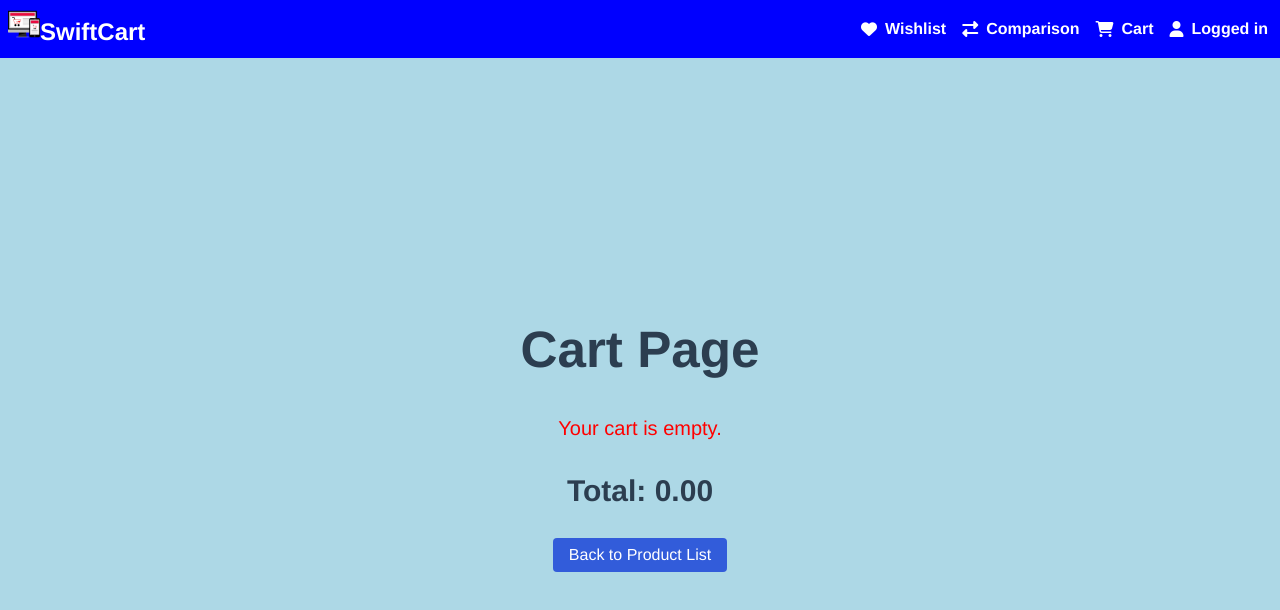
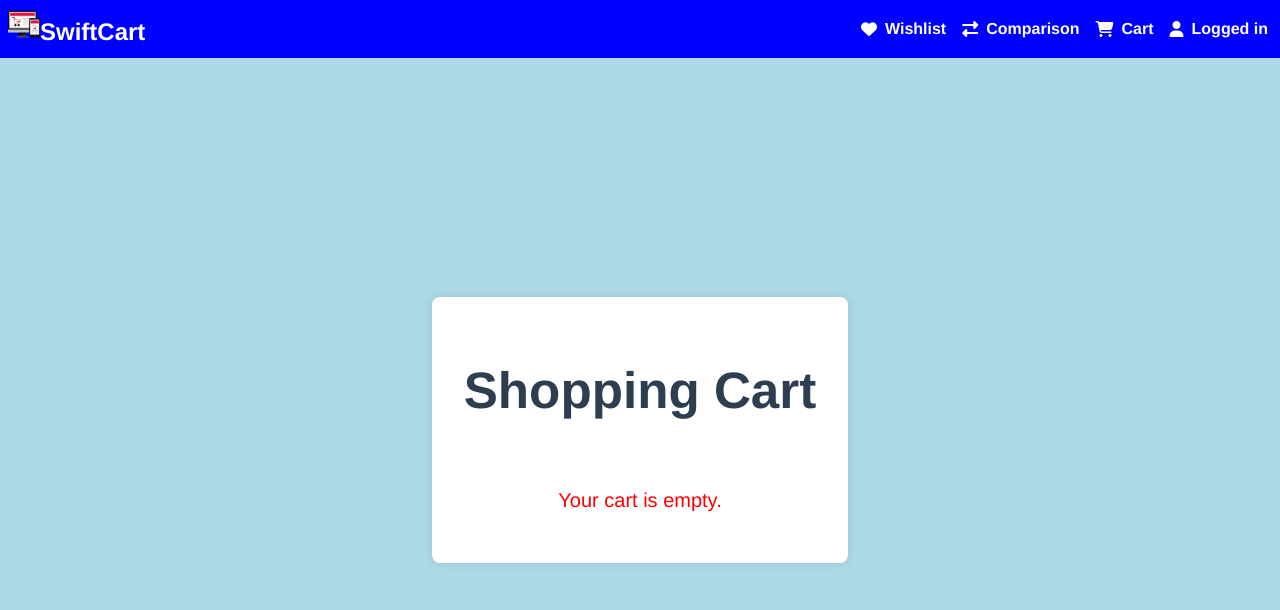
Before and after one commit to IkanyengAdams/JSF-Portfolio_Piece_IKAADA488_BCL2407_GroupB_Ikanyeng-Adams_JSF04, a Vue app: page /cart in a window 1280 px wide. Shown: the top 610 px of the page. Built offline with nearby package versions, Linux system fonts and the light colour scheme; sample sign-in values are in the browser's storage.

Commit message:
Refactor Cart.vue component: updated template, styles, and added new functionality

```diff
--- a/src/components/Cart.vue
+++ b/src/components/Cart.vue
@@ -1,11 +1,12 @@
 <template>
-  <div>
-    <h1>Cart Page</h1>
+  <div class="cart-container">
+    <h1>Shopping Cart</h1>
     <div v-if="cartItems.length === 0" class="empty-cart-message">Your cart is empty.</div>
-    <div v-else class="cart-items">
+    <div v-else class="cart-content">
+      <div class="cart-items">
         <div v-for="item in cartItems" :key="item.id" class="cart-item">
           <img :src="item.image" :alt="item.title" />
-        <div>
+          <div class="item-details">
             <h2>{{ item.title }}</h2>
             <p>{{ '$' + item.price }}</p>
             <div class="quantity-controls">
@@ -13,14 +14,20 @@
               <span>{{ item.quantity }}</span>
               <button @click="increaseQuantity(item)">+</button>
             </div>
-          <button @click="removeFromCart(item.id)">Remove</button>
+            <button class="remove-button" @click="removeFromCart(item.id)">Remove</button>
           </div>
         </div>
       </div>
-    <div class="cart-total">
-      <h2>Total: {{ cartTotal }}</h2>
+      <div class="order-summary">
+        <h2>Order summary</h2>
+        <div class="summary-detail">
+          <span>Total</span>
+          <span>{{ '$' + cartTotal }}</span>
         </div>
-    <button @click="goToProductList">Back to Product List</button>
+        <button class="checkout-button" @click="proceedToCheckout">Proceed to Checkout</button>
+        <button class="back-button" @click="goToProductList">Back to Product List</button>
+      </div>
+    </div>
   </div>
 </template>
 
@@ -33,7 +40,8 @@ export default {
   },
   computed: {
     cartTotal() {
-      return this.cartItems.reduce((total, item) => total + item.price * item.quantity, 0).toFixed(2);
+      const total = this.cartItems.reduce((total, item) => total + item.price * item.quantity, 0);
+      return total.toFixed(2);
     }
   },
   methods: {
@@ -54,15 +62,41 @@ export default {
     updateCart() {
       localStorage.setItem('cart', JSON.stringify(this.cartItems));
     },
+    proceedToCheckout() {
+      // Implement checkout logic here
+    },
     goToProductList() {
       this.$router.push('/');
     }
+  },
+  mounted() {
+    this.cartItems.forEach(item => {
+      if (!item.quantity) {
+        item.quantity = 1;
+      }
+    });
   }
 };
 </script>
 
 <style scoped>
+.cart-container {
+  display: flex;
+  flex-direction: column;
+  gap: 2rem;
+  padding: 2rem;
+  background-color: #fff;
+  border-radius: 0.5rem;
+  box-shadow: 0 0 10px rgba(0, 0, 0, 0.1);
+}
+
+.cart-content {
+  display: flex;
+  gap: 2rem;
+}
+
 .cart-items {
+  flex: 2;
   display: flex;
   flex-direction: column;
   gap: 1rem;
@@ -83,21 +117,19 @@ export default {
   border-radius: 0.5rem;
 }
 
-.cart-total {
-  margin-top: 1rem;
-  font-size: 1.25rem;
-}
 
-button {
+.checkout-button, .back-button {
   background: #325cda;
   color: white;
   padding: 0.5rem 1rem;
   border: none;
   border-radius: 0.25rem;
   cursor: pointer;
+  width: 100%;
+  margin-top: 0.5rem;
 }
 
-button:hover {
+.checkout-button:hover, .back-button:hover {
   background: #2548a8;
 }
 
```
Lines whose indentation alone changed are shown as unchanged.
